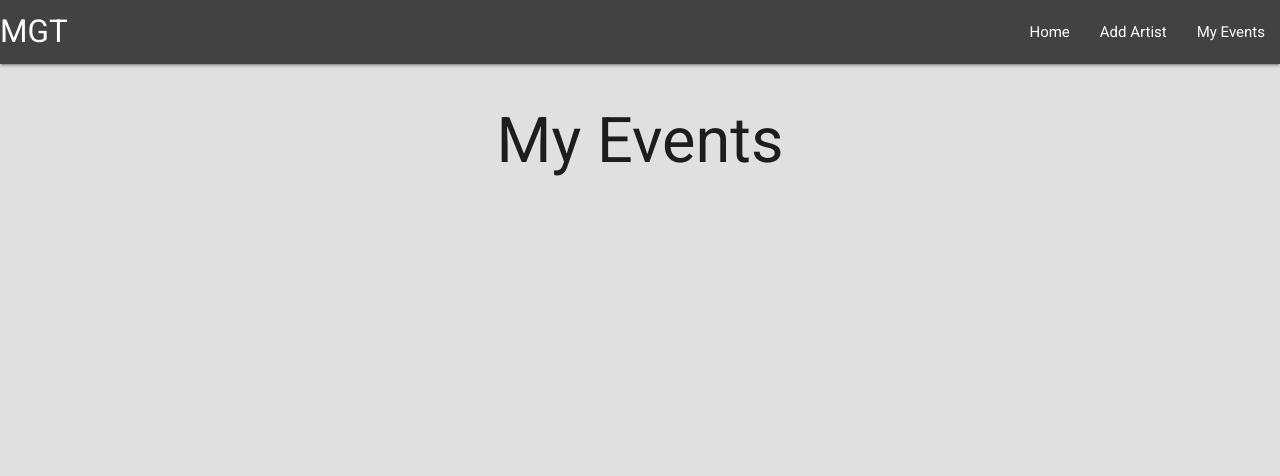
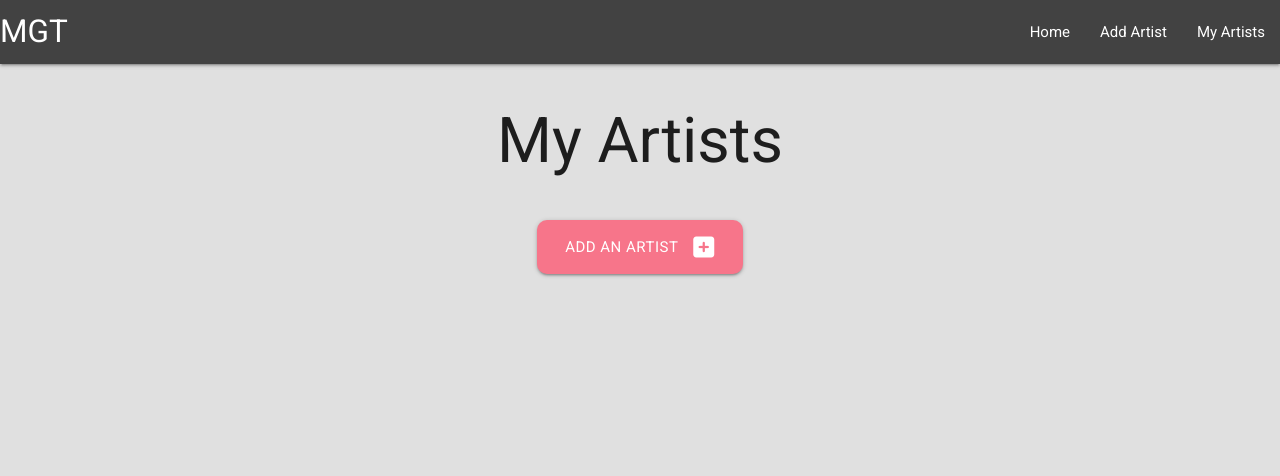
Before and after one commit to JBlackburn94/my-gig-tickets, a Flask app: page /my_events in a window 1280 px wide. Shown: the top 476 px of the page. Run offline with Flask 3, Linux system fonts and the light colour scheme.

Commit message:
database linked and working and i've set up get and post in my routes.py file

```diff
--- a/myvenue/__init__.py
+++ b/myvenue/__init__.py
@@ -1,7 +1,7 @@
 import os
 from flask import Flask
 from flask_sqlalchemy import SQLAlchemy
-if os.environ.get("env.py"):
+if os.path.exists("env.py"):
     import env  # noqa
 
 
--- a/myvenue/routes.py
+++ b/myvenue/routes.py
@@ -15,4 +15,9 @@ def my_events():
 
 @app.route("/add_artist", methods=["GET", "POST"])
 def add_artist():
+    if request.method == "POST":
+        artist = Artist(artist_name=request.form.get("artist_name"))
+        db.session.add(artist)
+        db.session.commit()
+        return redirect(url_for("my_events"))
     return render_template("add_artist.html")
--- a/myvenue/templates/base.html
+++ b/myvenue/templates/base.html
@@ -32,7 +32,7 @@
           <ul class="right hide-on-med-and-down">
             <li><a href="{{ url_for('home') }}">Home</a></li>
             <li><a href="{{ url_for('add_artist') }}">Add Artist</a></li>
-            <li><a href="{{ url_for('my_events') }}">My Events</a></li>
+            <li><a href="{{ url_for('my_events') }}">My Artists</a></li>
           </ul>
         </div>
         <ul class="sidenav" id="mobile-demo">
--- a/myvenue/templates/my_events.html
+++ b/myvenue/templates/my_events.html
@@ -2,8 +2,14 @@
 
 <div class="container">
   <div class="row">
-    <h1 class="col s12 center-align main-logo">My Events</h1>
+    <h1 class="col s12 center-align main-logo">My Artists</h1>
   </div>
+  <div class="row">
+    <div class="col s12 center-align">
+        <a href="{{ url_for('add_artist') }}" class="btn-large event-button">
+            Add an artist <i class="fas fa-plus-square right"></i>
+        </a>
+    </div>
 </div>
 
 {% endblock %}
```
Also changed, not shown: myvenue/templates/add_artist.html (+4 -4 lines).
